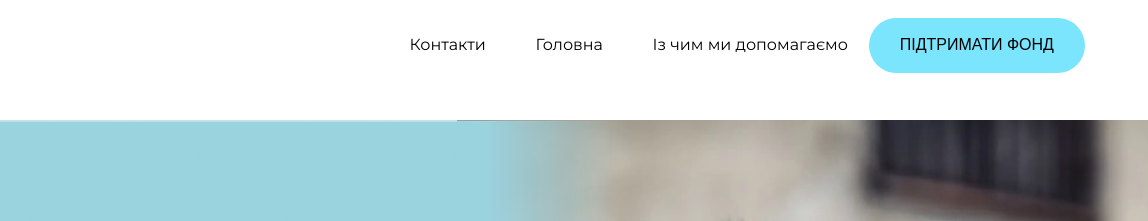
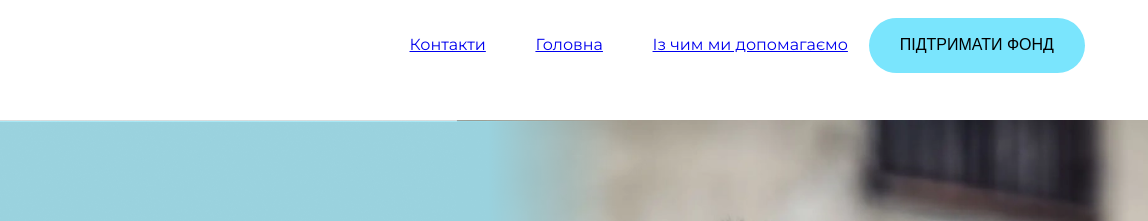
Before and after one commit to oksanazadara/sait, a plain HTML site: page index.html in a window 1280 px wide. Shown: the top 221 px of the page, 132-1280 px from the left. Drawn offline with Linux system fonts and the light colour scheme.

Commit message:
Update style.css

```diff
--- a/style.css
+++ b/style.css
@@ -34,10 +34,7 @@ body {
    align-items: center;
 }
 
-.menu-list a {
-    text-decoration:none;
-    color:black;
-}
+
 .menu-item {
     margin-left: 3.1em;
 }
```
